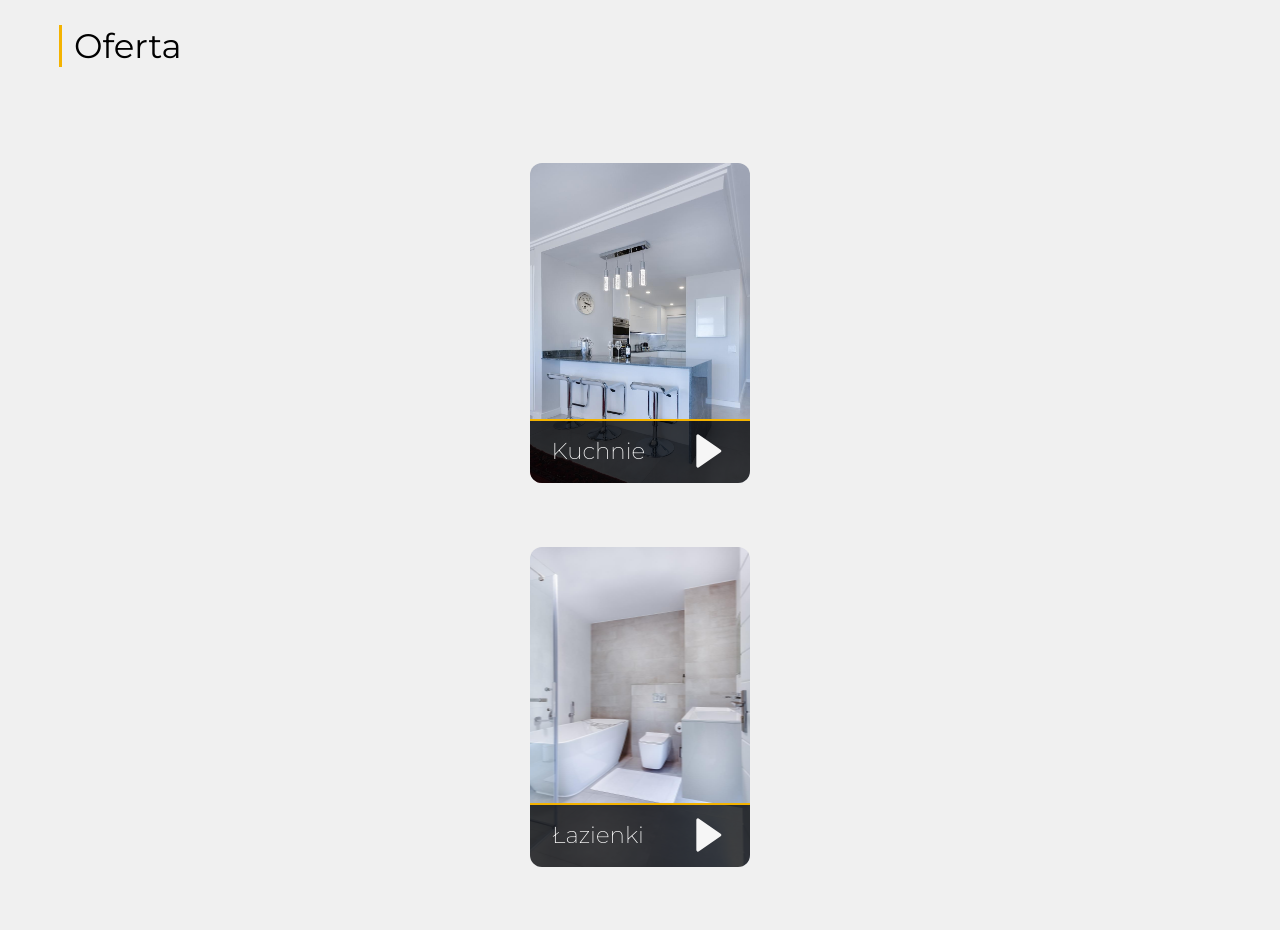
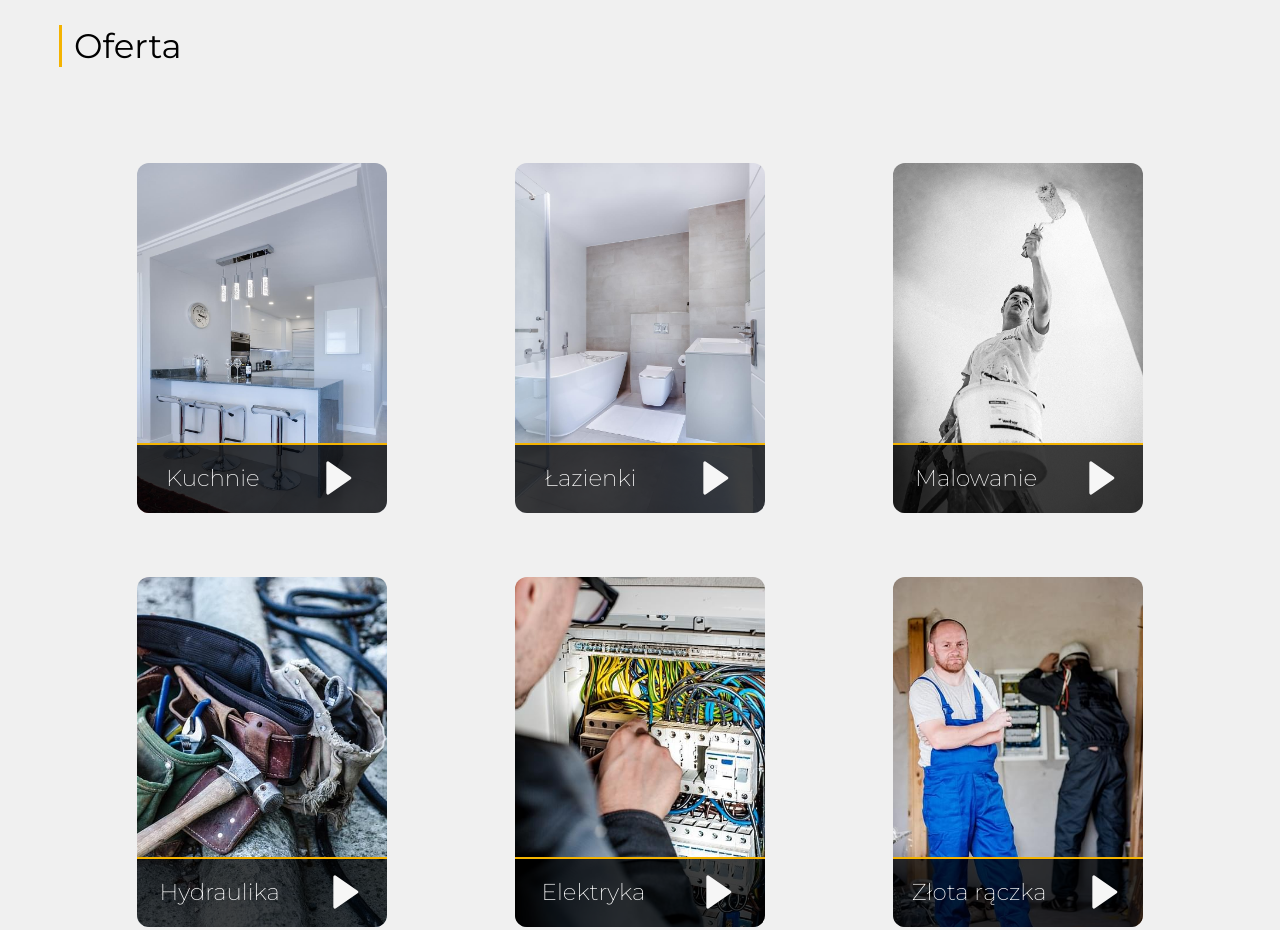
Before and after one commit to Kuba1507/Handyman, a website: page index.html in a window 1280 px wide. Shown: the part 1840-2770 px from the top of the page. Drawn offline with Linux system fonts and the light colour scheme.

Commit message:
styled offers for tablets and desktops

```diff
--- a/src/sass/_media.scss
+++ b/src/sass/_media.scss
@@ -149,6 +149,19 @@
 				}
 			}
 		}
+
+		.offers {
+			.wrapper {
+				.offers-box {
+					flex-direction: row;
+					flex-wrap: wrap;
+
+					&__card {
+						margin: 2em;
+					}
+				}
+			}
+		}
 	}
 }
 
@@ -249,5 +262,25 @@
 				}
 			}
 		}
+
+		.offers {
+			.wrapper {
+				.offers-box {
+					flex-direction: row;
+					flex-wrap: wrap;
+
+					&__card {
+						width: 250px;
+						height: 350px;
+						margin: 2em 4em;
+						transition: transform 0.4s;
+					}
+
+					&__card:hover {
+						transform: scale(1.1);
+					}
+				}
+			}
+		}
 	}
 }
```
Also changed, not shown: dist/css/style.min.css.
